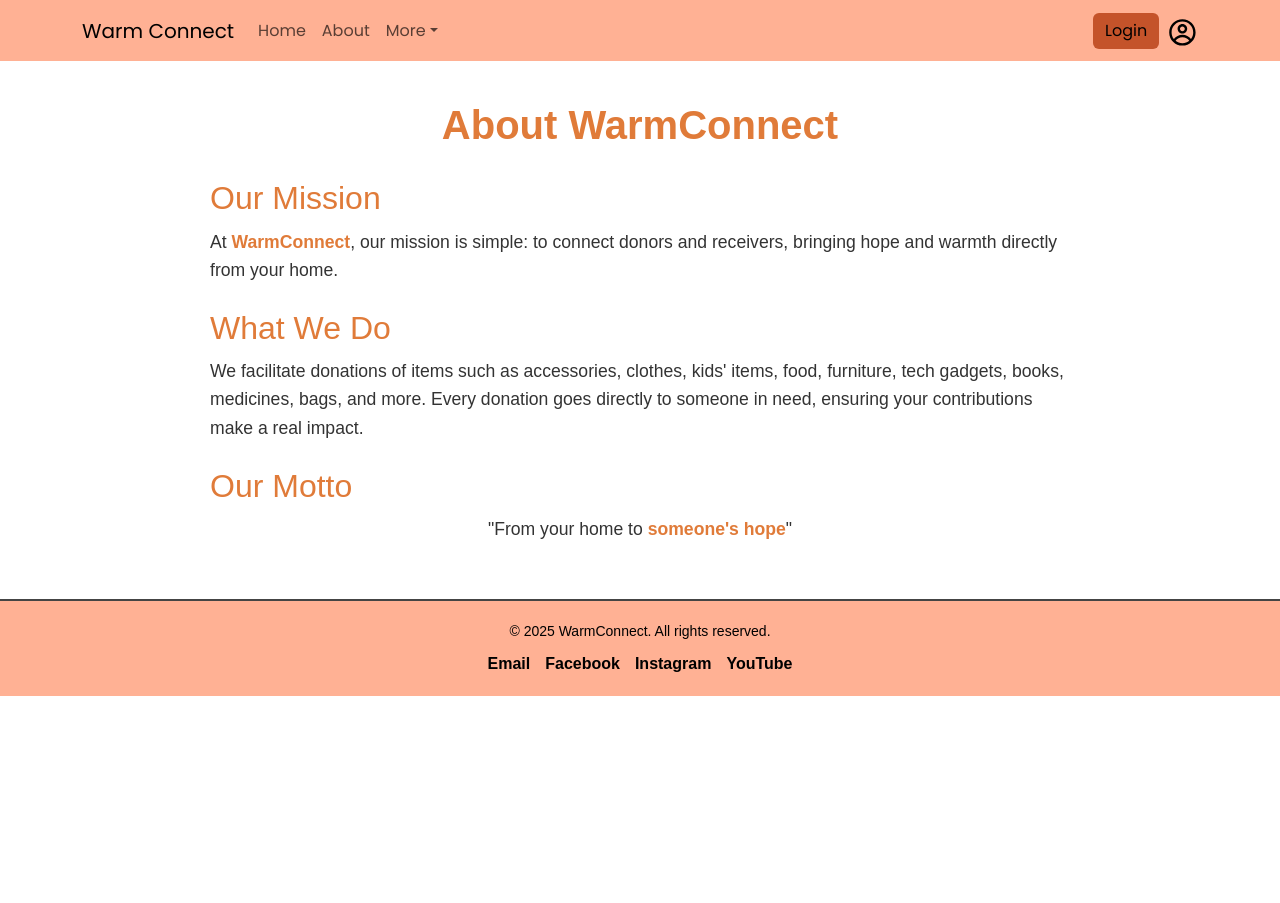
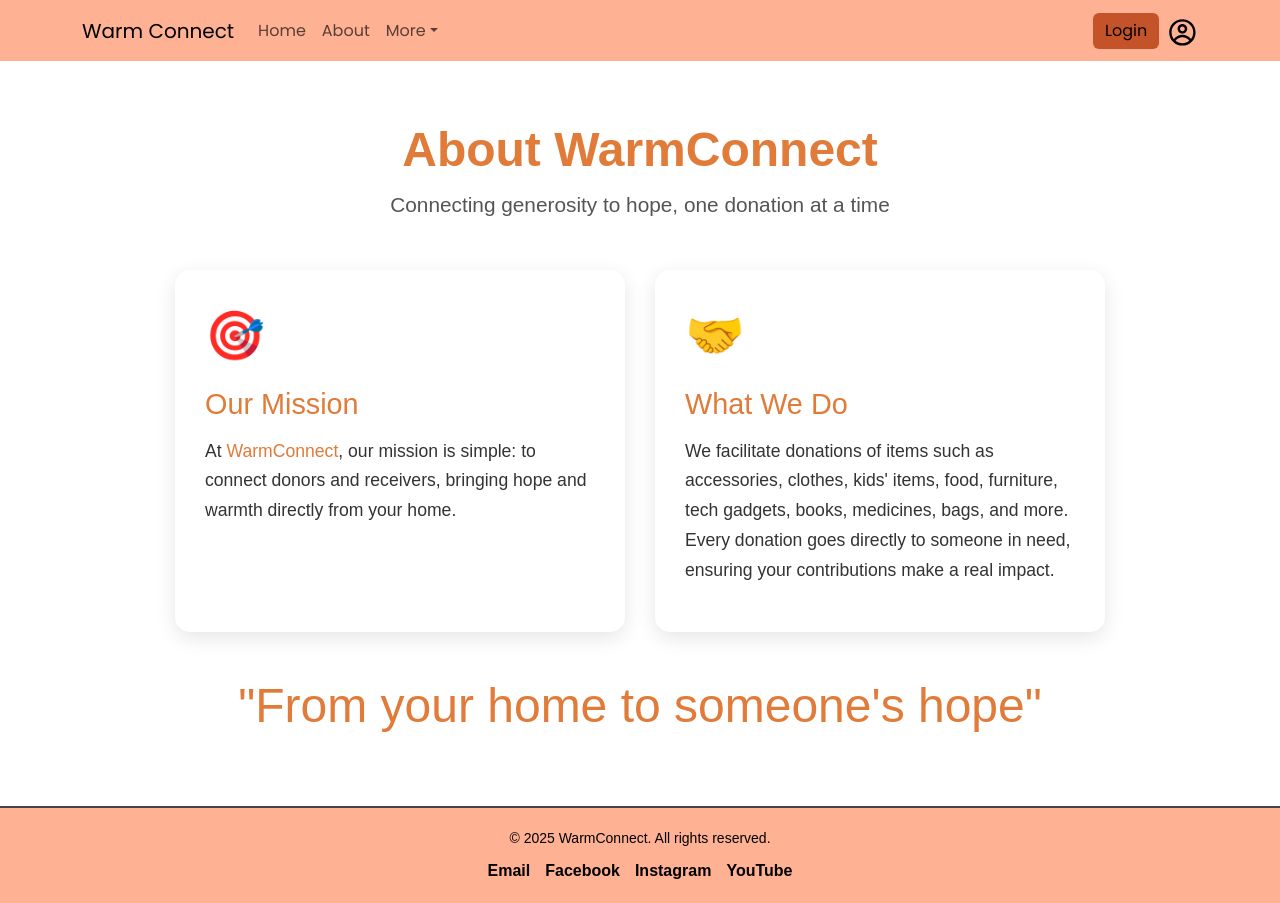
Before and after one commit to Mujadded-17/Warm_Connect, a React (Create React App) app: page /about in a window 1280 px wide. Before the commit the page ends 800 px from the top, so only its background shows below. Built offline with nearby package versions, Linux system fonts and the light colour scheme.

Commit message:
Modified About Page

```diff
--- a/src/css/About.css
+++ b/src/css/About.css
@@ -1,39 +1,110 @@
+/* Wrapper & Font */
 .about-wrapper {
-  padding: 40px 20px;
-  max-width: 900px;
+  max-width: 1000px;
   margin: 0 auto;
+  padding: 60px 20px;
   font-family: 'Arial', sans-serif;
   color: #333;
 }
 
+/* Header */
 .about-header {
   text-align: center;
-  margin-bottom: 30px;
+  margin-bottom: 50px;
 }
 
 .about-header h1 {
-  font-size: 2.5rem;
-  color: #e07b39; /* brownish-orange theme */
+  font-size: 3rem;
+  color: #e07b39;
+  margin-bottom: 10px;
 }
 
-.about-content h2 {
-  margin-top: 25px;
+.subtitle {
+  font-size: 1.3rem;
+  color: #555;
+}
+
+/* Sections container */
+.about-sections {
+  display: flex;
+  flex-wrap: wrap;
+  gap: 30px;
+  justify-content: center;
+}
+
+/* Cards */
+.about-card {
+  background-color: #fff;
+  border-radius: 15px;
+  box-shadow: 0 6px 20px rgba(0,0,0,0.1);
+  padding: 30px;
+  flex: 1 1 400px;
+  max-width: 450px;
+  transition: transform 0.3s ease, box-shadow 0.3s ease;
+}
+
+.about-card:hover {
+  transform: translateY(-5px);
+  box-shadow: 0 10px 25px rgba(0,0,0,0.15);
+}
+
+/* Card Icons */
+.icon {
+  font-size: 3rem;
+  margin-bottom: 15px;
   color: #e07b39;
 }
 
-.about-content p {
-  margin-top: 10px;
-  line-height: 1.6;
-  font-size: 1.1rem;
+/* Card headings */
+.about-card h2 {
+  font-size: 1.8rem;
+  color: #e07b39;
+  margin-bottom: 15px;
 }
 
-.highlight {
-  color: #e07b39;
-  font-weight: bold;
+/* Card text */
+.about-card p {
+  font-size: 1.1rem;
+  line-height: 1.7;
+}
+
+/* Motto Section */
+.about-motto {
+  width: 100%;
+  text-align: center;
+  margin-top: 20px;
 }
 
 .motto {
-  font-size: 1.5rem;
-  margin-top: 20px;
-  text-align: center;
+  font-size: clamp(1.5rem, 8vw, 3rem);
+  font-weight: normal;
+  color: #e07b39;
+  line-height: 1.0;
 }
+
+/* Highlight */
+.highlight {
+  color: #e07b39;
+  font-weight: normal;
+}
+
+/* Responsive */
+@media (max-width: 768px) {
+  .about-sections {
+    flex-direction: column;
+    align-items: center;
+  }
+
+  .about-card {
+    max-width: 90%;
+    padding: 25px;
+  }
+
+  .about-header h1 {
+    font-size: 2.2rem;
+  }
+
+  .subtitle {
+    font-size: 1.1rem;
+  }
+}
--- a/src/pages/About.js
+++ b/src/pages/About.js
@@ -1,6 +1,6 @@
 import React from 'react';
 import '../css/About.css';
-import Footer from '../components/footer'; // Import Footer
+import Footer from '../components/footer';
 
 const About = () => {
   return (
@@ -8,30 +8,38 @@ const About = () => {
       <div className="about-wrapper">
         <header className="about-header">
           <h1>About WarmConnect</h1>
+          <p className="subtitle">
+            Connecting generosity to hope, one donation at a time
+          </p>
         </header>
 
-        <div className="about-content">
+        <div className="about-sections">
+          <section className="about-card">
+            <div className="icon">🎯</div>
             <h2>Our Mission</h2>
             <p>
               At <span className="highlight">WarmConnect</span>, our mission is simple:
               to connect donors and receivers, bringing hope and warmth directly from your home.
             </p>
+          </section>
 
+          <section className="about-card">
+            <div className="icon">🤝</div>
             <h2>What We Do</h2>
             <p>
               We facilitate donations of items such as accessories, clothes, kids' items,
-            food, furniture, tech gadgets, books, medicines, bags, and more.
-            Every donation goes directly to someone in need, ensuring your contributions make a real impact.
+              food, furniture, tech gadgets, books, medicines, bags, and more. Every donation goes directly to someone in need, ensuring your contributions make a real impact.
             </p>
+          </section>
 
-          <h2>Our Motto</h2>
+          <section className="about-motto">
             <p className="motto">
               "From your home to <span className="highlight">someone's hope</span>"
             </p>
+          </section>
         </div>
       </div>
 
-      {/* Footer */}
       <Footer />
     </>
   );
```
Lines whose indentation alone changed are shown as unchanged.
